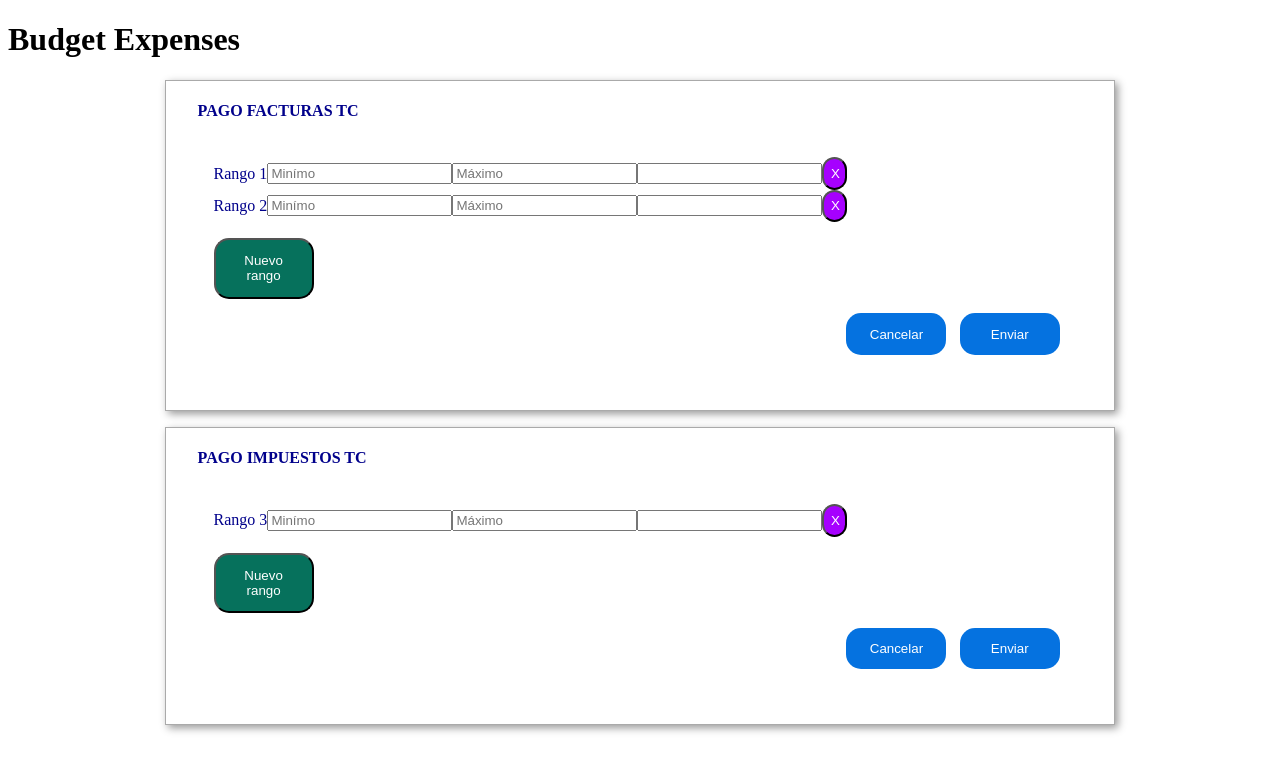
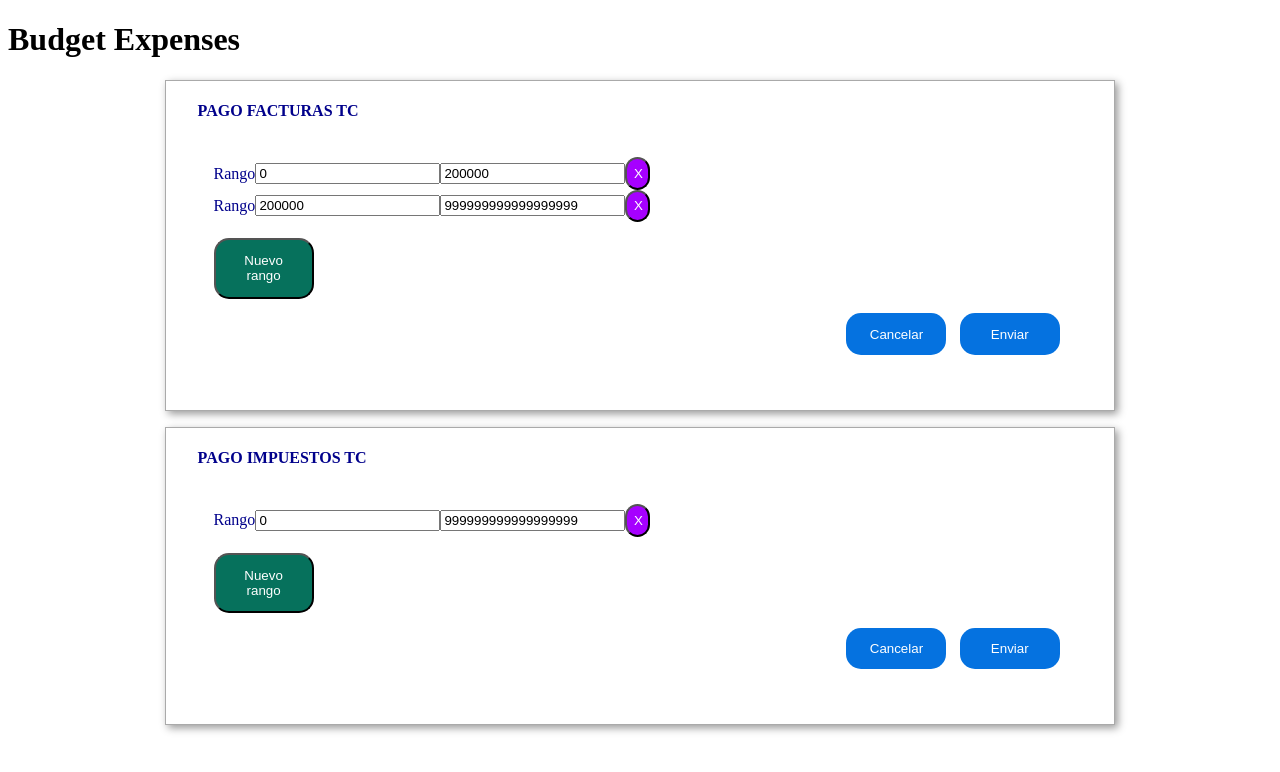
Before and after one commit to milenasuarezl/ng-budget, an Angular app: page / in a window 1280 px wide. Shown: the top 772 px of the page. Built offline with nearby package versions, Linux system fonts and the light colour scheme.

Commit message:
add ranges in FormGroup array

```diff
--- a/src/app/expense/expense.component.css
+++ b/src/app/expense/expense.component.css
@@ -1,5 +1,9 @@
 .range-container {
   margin: 1em;
+}
+
+.range-row {
+    display: inline-block;
 }
 
 .transaction-type-wrapper {
--- a/src/app/expense/expense.component.html
+++ b/src/app/expense/expense.component.html
@@ -1,23 +1,24 @@
 <div class="range-container">
   <form [formGroup]="transactionTypeForm" (ngSubmit)="onFormSubmit()">
-    <div formArrayName="ranges" *ngFor="let range of data">
+    <div class="range-row" formArrayName="ranges">
 
       <div class="transaction-type-wrapper" *ngFor="let limit of transactionTypeForm.get('ranges').controls; let i = index" [formGroupName]="i">
-        <label for="">Rango {{range.idRank}}</label>
+        <label for="">Rango {{limit.idRank}}</label>
         <div>
-          <input type="text" placeholder="Minímo" formControlName="valueMinimo"> </div>
+          <input type="text" placeholder="Minímo" formControlName="amountFloor"> </div>
         <div>
-          <input type="text" placeholder="Máximo" formControlName="valueMaximo"> </div>
+          <input type="text" placeholder="Máximo" formControlName="amountCeil"> </div>
 
-        <div>
+
+        <!--   <div>
           <input [attr.list]="'factor' + range.idRank">
         </div>
         <datalist [attr.id]="'factor' + range.idRank">
           <option *ngFor="let factor of range.factors" [value]="factor.name">
-        </datalist>
+        </datalist> -->
 
         <div>
-          <button class="range-delete-button" type="button" (click)="onDeleteRankTransactionType(i)">X</button>
+          <button class="range-delete-button" type="button" (click)="onDeleteRankTransactionType()">X</button>
         </div>
       </div>
 
@@ -27,8 +28,8 @@
       <button class="range-new-button" type="button" (click)="onAddRankTransactionType()">Nuevo rango</button>
     </div>
     <div class="range-actions">
-        <button class="range-actions-button" type="reset">Cancelar</button>
-        <button class="range-actions-button" type="submit">Enviar</button>
+      <button class="range-actions-button" type="reset">Cancelar</button>
+      <button class="range-actions-button" type="submit">Enviar</button>
     </div>
   </form>
 </div>
--- a/src/app/expense/expense.component.ts
+++ b/src/app/expense/expense.component.ts
@@ -28,17 +28,27 @@ export class ExpenseComponent implements OnInit {
     (<FormArray>this.transactionTypeForm.get('ranges')).removeAt(idRank);
   }
 
-  createItem(): FormGroup {
+  private createItem(): FormGroup {
     return this.formBuilder.group({
-      valueMinimo: ['', Validators.required],
-      valueMaximo: ['', Validators.required],
-      factor1: [this.factors[0], Validators.required]
+      amountFloor: ['', Validators.required],
+      amountCeil: ['', Validators.required]
     });
+  }
+
+  private getRanges(ranges: any): FormGroup[] {
+    const rangesFormGroup: FormGroup[] = [];
+    ranges.forEach(data => {
+      rangesFormGroup.push(this.formBuilder.group({
+        amountFloor: [data.amountFloor, Validators.required],
+        amountCeil: [data.amountCeil, Validators.required]
+      }));
+    });
+    return rangesFormGroup;
   }
 
   private initForm() {
     this.transactionTypeForm = this.formBuilder.group({
-      ranges: this.formBuilder.array([this.createItem()])
+      ranges: this.formBuilder.array(this.getRanges(this.data))
     });
   }
 
```
